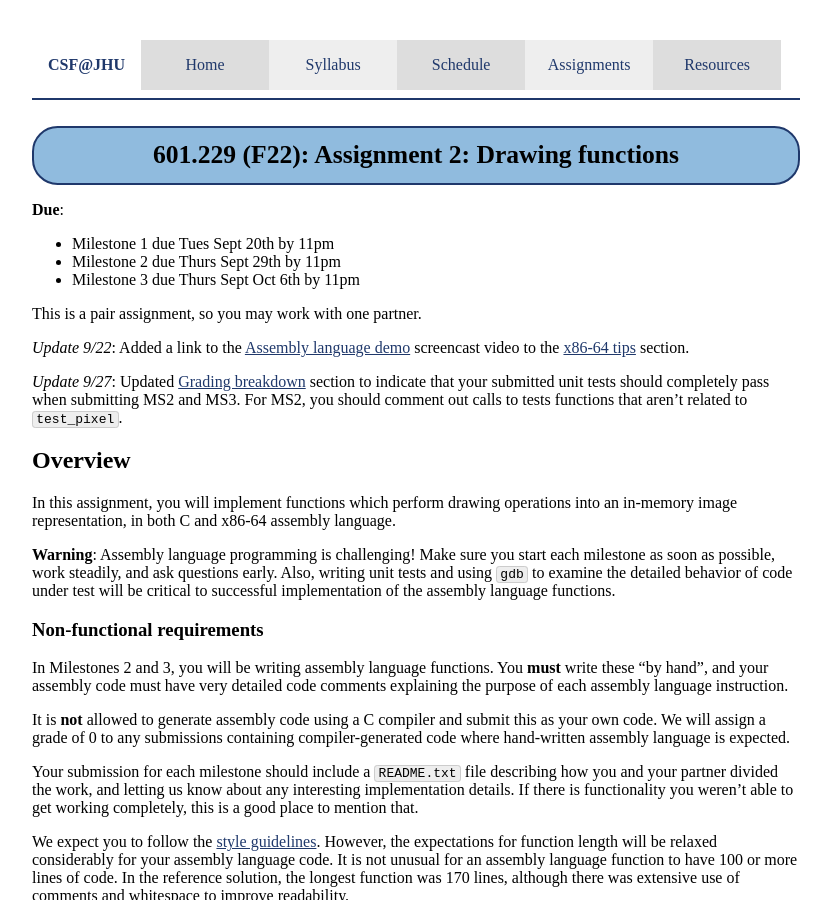
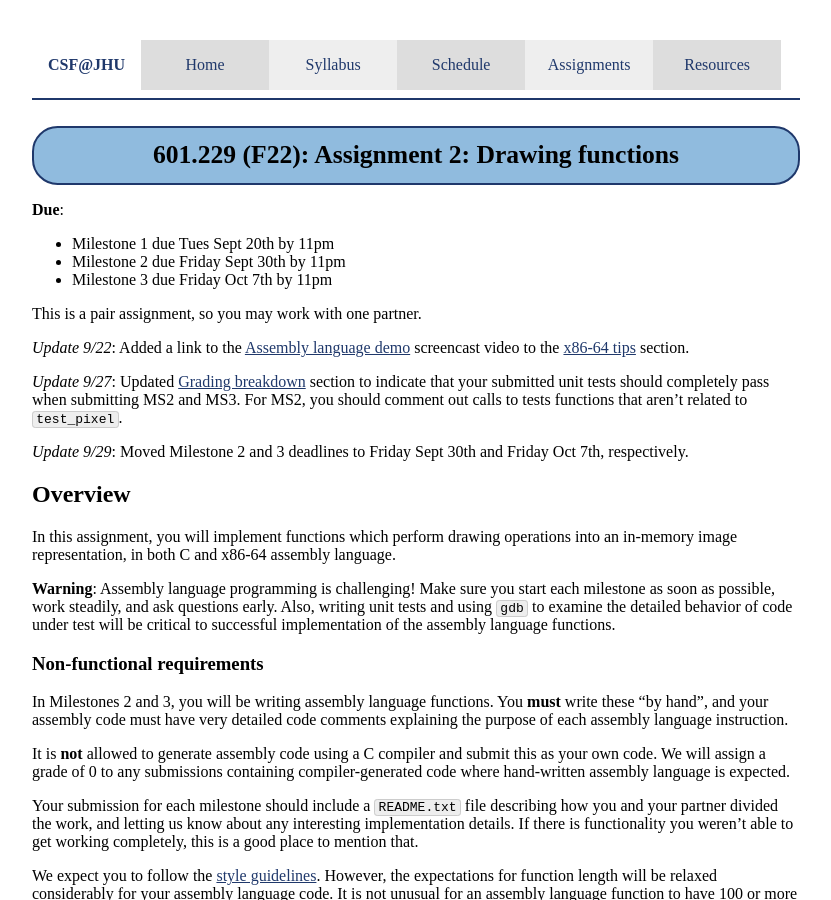
Before and after one commit to jhucsf/fall2022, a Jekyll site: the page built from assign/assign02.md, in a window 1280 px wide and 900 px high. Shown: the whole window, without its empty margins (224-1055 px from the left). Built offline with Jekyll 4.4.1, drawn with Linux system fonts in a browser that asks for light colours; formulas are drawn with MathJax 3.

```diff
--- a/assign/assign02.md
+++ b/assign/assign02.md
@@ -6,8 +6,8 @@ title: "Assignment 2: Drawing functions"
 **Due**:
 
 * Milestone 1 due Tues Sept 20th by 11pm
-* Milestone 2 due Thurs Sept 29th by 11pm
-* Milestone 3 due Thurs Sept Oct 6th by 11pm
+* Milestone 2 due Friday Sept 30th by 11pm
+* Milestone 3 due Friday Oct 7th by 11pm
 
 This is a pair assignment, so you may work with one partner.
 
@@ -18,6 +18,9 @@ screencast video to the [x86-64 tips](#x86-64-tips) section.
 section to indicate that your submitted unit tests should completely
 pass when submitting MS2 and MS3.  For MS2, you should comment
 out calls to tests functions that aren't related to `test_pixel`.
+
+*Update 9/29*: Moved Milestone 2 and 3 deadlines to Friday
+Sept 30th and Friday Oct 7th, respectively.
 
 ## Overview
 
```
Also changed, not shown: assignments.md (+1 -1 lines), index.md (+2 -0 lines).
